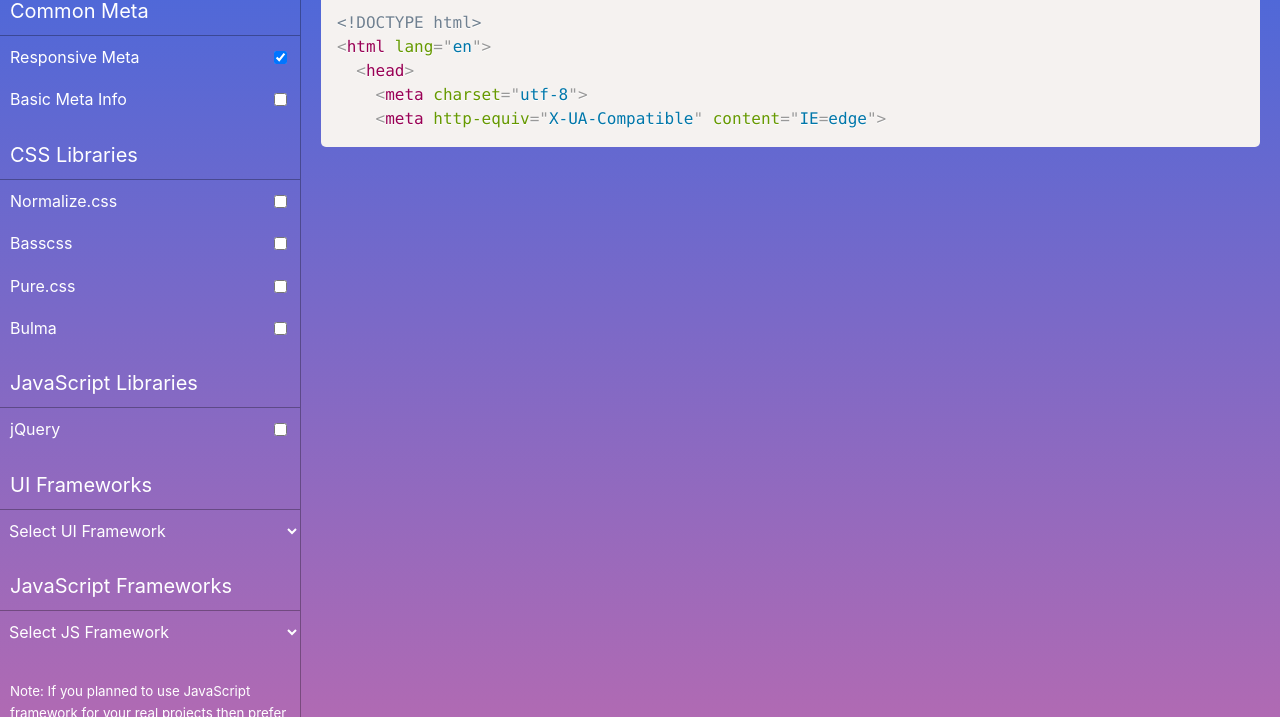
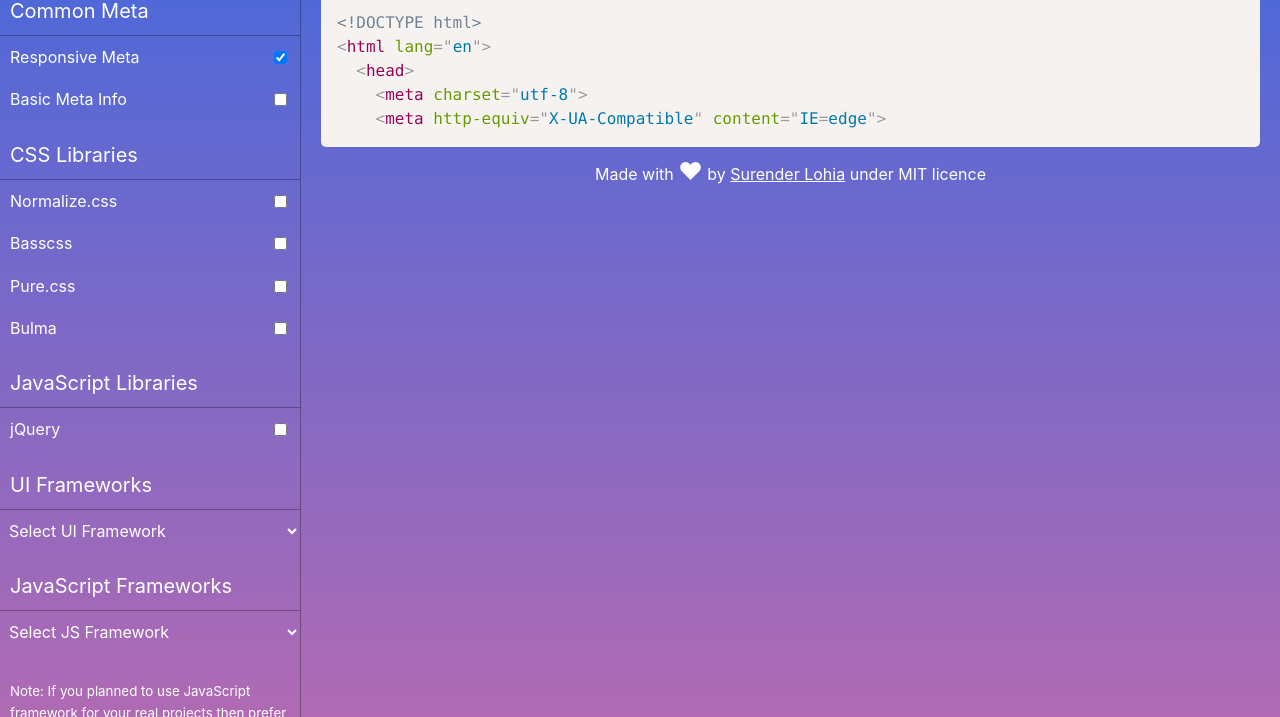
Before and after one commit to SurenderLohia/html-boilerplate, a website: page index.html in a window 1280 px wide. Shown: the part 83-800 px from the top of the page. Drawn offline with Linux system fonts and the light colour scheme.

Commit message:
Footer updates...

```diff
--- a/css/main.css
+++ b/css/main.css
@@ -132,6 +132,11 @@ select {
   color: rbga(0, 0, 0, 0.8);
 }
 
+.love {
+  font-size: 24px;
+  font-size: 1.5rem;
+}
+
 /* large screen */
 @media screen and (min-width: 1025px) {
   html,
--- a/index.html
+++ b/index.html
@@ -58,7 +58,6 @@
         <h2 class="title text-center">Html Boilerplate</h2>
       </div>
       <div class="boilerplate-code-in">
-        <div id="header-section"></div>
 
 
 
@@ -97,6 +96,9 @@
 </html></script></code></div>
 </pre>
       </div>
+      <div class="footer text-center">
+        Made with <span class="love">&hearts;</span> by <a href="https://www.surender.net/">Surender Lohia</a> under MIT licence
+      </div>
 </div>
     </div>
 
```
